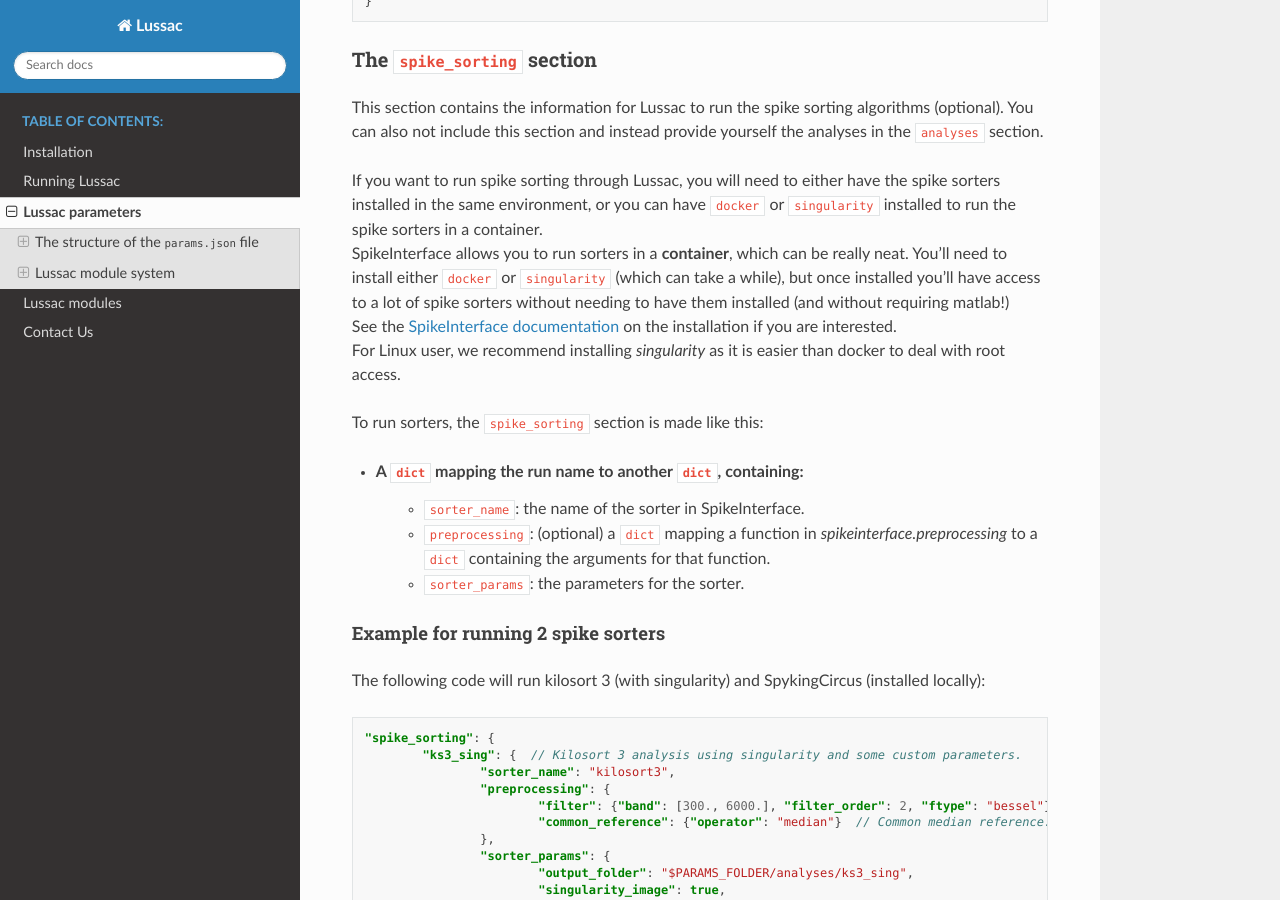
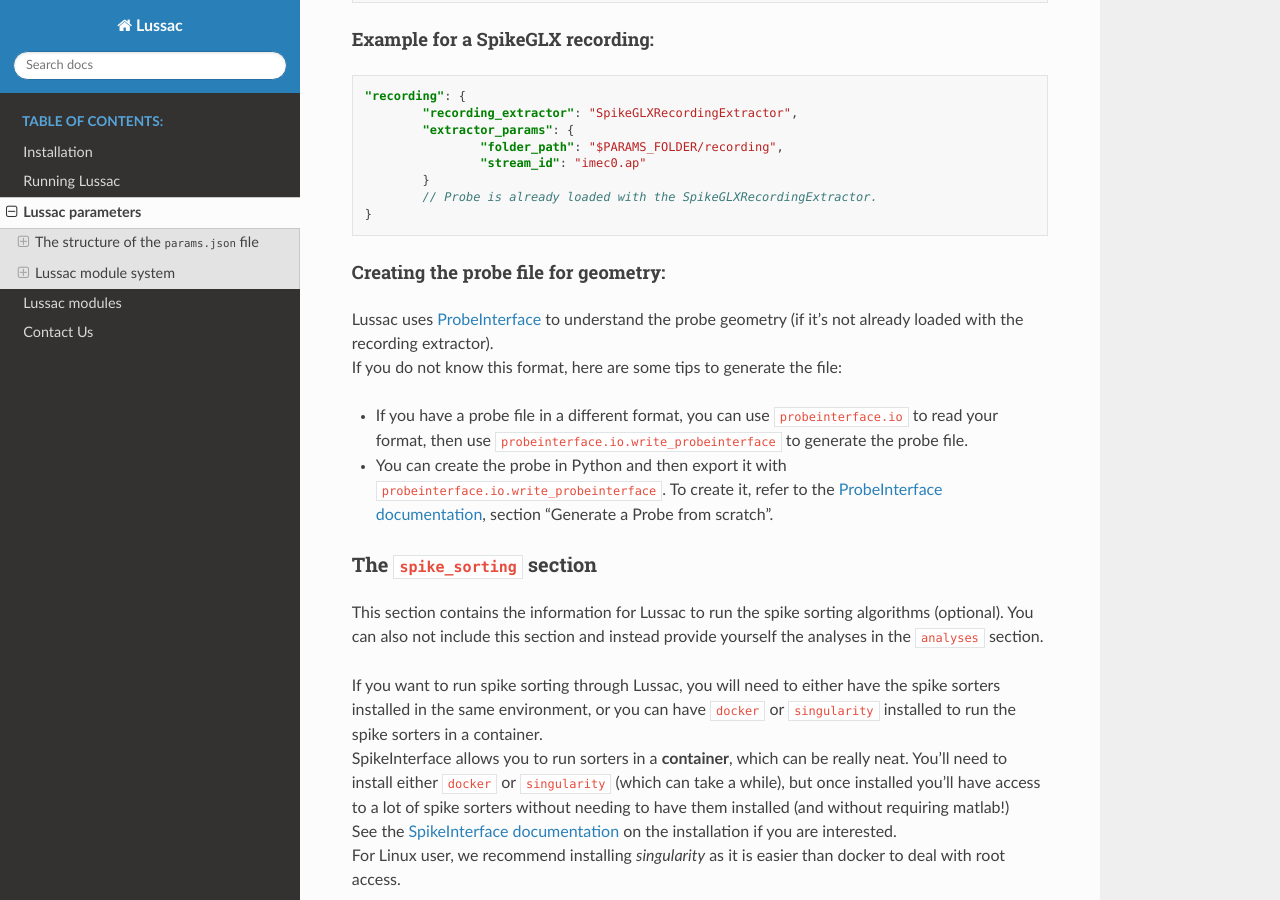
Before and after one commit to BarbourLab/lussac, a Sphinx documentation site: the page built from docs/source/params.rst, in a window 1280 px wide and 900 px high, scrolled down 2512 px. Built offline with Sphinx 7.4.7 and the Read the Docs theme 2.0.0, drawn with Linux system fonts in a browser that asks for light colours; some of the changed text lies outside the part shown.

Commit message:
Improvements to documentation

```diff
--- a/docs/source/modules.rst
+++ b/docs/source/modules.rst
@@ -219,6 +219,7 @@
 - :code:`path`: path to the folder where to export the sorting(s). If multiple sortings exists, a subfolder will be created for each of them.
 - :code:`wvf_extraction`: to construct the templates.
 - :code:`export_params`: a :code:`dict` containing the parameters to give to :code:`spikeinterface.exporters.export_to_phy`.
+- :code:`estimate_contamination` (optional): a :code:`dict` containing the refractory period for each category. If given, will output the estimated contamination of the units.
 
 
 Example of export to phy
--- a/docs/source/params.rst
+++ b/docs/source/params.rst
@@ -55,6 +55,18 @@
 - You can type in :code:`$PARAMS_FOLDER` anywhere, and it will be replaced with the path to the folder containing the :code:`params.json` file (useful to copy paste the json config file to another folder).
 - You can add comments in C style (using :code:`//` for inline comment, and :code:`/* */` for multiline comments). This is **not** in the JSON language by default, but has been added here because it can be useful.
 
+JSON does not like extra commas!
+""""""""""""""""""""""""""""""""
+
+Unlike Python, JSON will crash in case of an extra comma, for example:
+
+.. code-block:: json
+
+	{
+		"key1": "value1",
+		"key2": "value2", // This comma will crash JSON!
+	}
+
 
 The :code:`recording` section
 ^^^^^^^^^^^^^^^^^^^^^^^^^^^^^
@@ -97,6 +109,15 @@
 		}
 		// Probe is already loaded with the SpikeGLXRecordingExtractor.
 	}
+
+Creating the probe file for geometry:
+"""""""""""""""""""""""""""""""""""""
+
+| Lussac uses `ProbeInterface <https://github.com/SpikeInterface/probeinterface>`_ to understand the probe geometry (if it's not already loaded with the recording extractor).
+| If you do not know this format, here are some tips to generate the file:
+
+- If you have a probe file in a different format, you can use :code:`probeinterface.io` to read your format, then use :code:`probeinterface.io.write_probeinterface` to generate the probe file.
+- You can create the probe in Python and then export it with :code:`probeinterface.io.write_probeinterface`. To create it, refer to the `ProbeInterface documentation <https://probeinterface.readthedocs.io/en/latest/>`_, section "Generate a Probe from scratch".
 
 
 The :code:`spike_sorting` section
```
Also changed, not shown: other parts of docs/source/modules.rst (+3 -0 lines).
